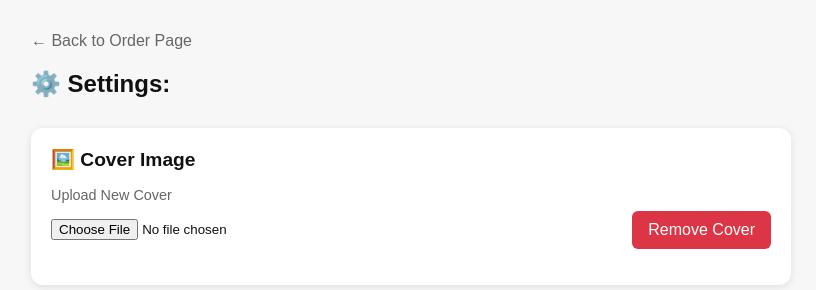
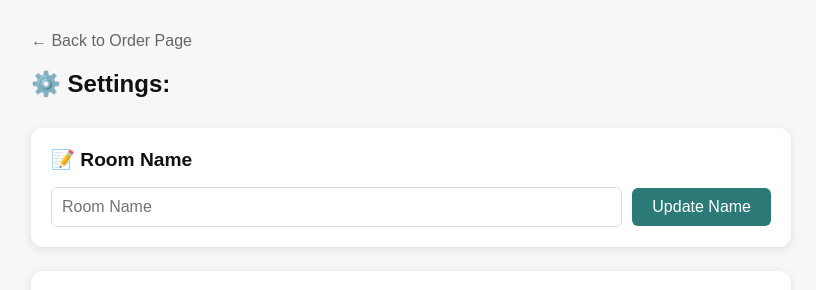
Before and after one commit to EslamHassan242/breakfast-orders-sraya, a Next.js app: page /room/1/settings in a window 1280 px wide. Shown: the top 290 px of the page, without its empty margins (229-1045 px from the left). Built offline with nearby package versions, Linux system fonts and the light colour scheme; no server answers; the database is empty.

Commit message:
adding ability to edit room Name

```diff
--- a/app/room/[id]/settings/page.tsx
+++ b/app/room/[id]/settings/page.tsx
@@ -9,6 +9,7 @@ export default function RoomSettings({ params }: { params: Promise<{ id: string
   const { id: roomId } = use(params);
 
   const [roomName, setRoomName] = useState("");
+  const [editingName, setEditingName] = useState("");
   const [coverUrl, setCoverUrl] = useState("");
   const [newCoverUrl, setNewCoverUrl] = useState("");
 
@@ -37,7 +38,24 @@ export default function RoomSettings({ params }: { params: Promise<{ id: string
 
     if (data) {
       setRoomName(data.name || "Untitled Room");
+      setEditingName(data.name || "Untitled Room");
       setCoverUrl(data.cover_image_url || DEFAULT_COVER);
+    }
+  }
+
+  async function updateRoomName() {
+    if (!editingName.trim()) return alert("Room name cannot be empty");
+
+    const { error } = await supabase
+      .from("rooms")
+      .update({ name: editingName.trim() })
+      .eq("id", roomId);
+
+    if (error) {
+      alert("Failed to update room name");
+    } else {
+      setRoomName(editingName.trim());
+      alert("Room name updated!");
     }
   }
 
@@ -234,6 +252,25 @@ export default function RoomSettings({ params }: { params: Promise<{ id: string
 
       <h1 style={{ marginBottom: 30 }}>⚙️ Settings: {roomName}</h1>
 
+      {/* Room Name */}
+      <div className="panel" style={{ background: "#fff", padding: 20, borderRadius: 12, boxShadow: "0 2px 8px rgba(0,0,0,0.1)", marginBottom: 24 }}>
+        <h2 style={{ marginTop: 0 }}>📝 Room Name</h2>
+        <div style={{ display: "flex", gap: 10, alignItems: "center" }}>
+          <input
+            value={editingName}
+            onChange={e => setEditingName(e.target.value)}
+            placeholder="Room Name"
+            style={{ flex: 1, padding: 10, borderRadius: 6, border: "1px solid #ddd", fontSize: "16px" }}
+          />
+          <button
+            onClick={updateRoomName}
+            style={{ padding: "10px 20px", background: "#2b7a78", color: "#fff", border: "none", borderRadius: 6, cursor: "pointer", whiteSpace: "nowrap" }}
+          >
+            Update Name
+          </button>
+        </div>
+      </div>
+
       {/* Cover Image */}
       <div className="panel" style={{ background: "#fff", padding: 20, borderRadius: 12, boxShadow: "0 2px 8px rgba(0,0,0,0.1)", marginBottom: 24 }}>
         <h2 style={{ marginTop: 0 }}>🖼️ Cover Image</h2>
```
